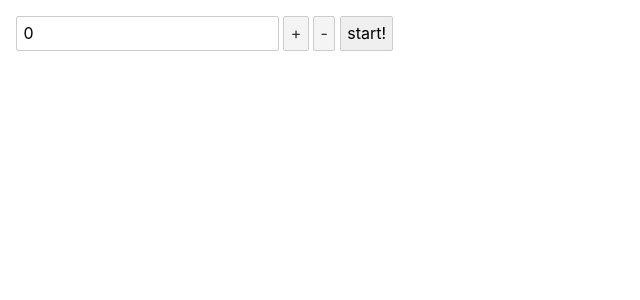
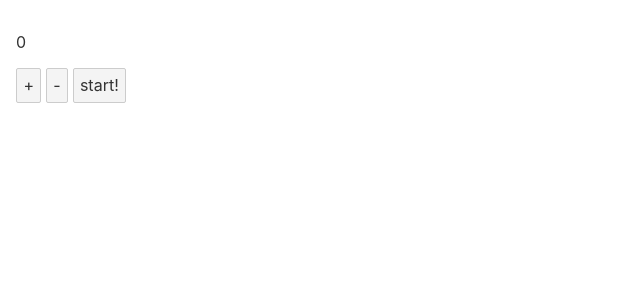
Before and after one commit to hjhjhjkim/my-svelte-project, a Svelte app: page / in a window 1280 px wide. Shown: the top 300 px of the page, without its empty margins (0-640 px from the left). Built offline with nearby package versions, Linux system fonts and the light colour scheme; a web font is replaced by a local one.

Commit message:
timerpractice

```diff
--- a/src/App.svelte
+++ b/src/App.svelte
@@ -9,24 +9,10 @@
     alert("!");
     count = 0;
   }
-
-  var time = 0;
-  function noodle() {
-    clearInterval(time);
-    time = setInterval(timer(), 1000);
-  }
-  function timer() {
-    count = count - 1;
-    document.getElementById("countdown").innerHTML = count;
-    if (count == 0) {
-      clearInterval(time);
-      alert("Time Over");
-    }
-  }
 </script>
 
 <body>
-  <input id="countdown" value={count} />
+  <p id="countdown">{count}</p>
   <button
     on:click={() => {
       count++;
@@ -36,5 +22,20 @@
     on:click={() => {
       count--;
     }}>-</button>
-  <input type="button" value="start!" onclick="noodle()" />
+  <button onclick="noodle()">start!</button>
+  <script>
+    var time = 0;
+    function noodle() {
+      clearInterval(time);
+      time = setInterval(timer(), 1000);
+    }
+    function timer() {
+      document.getElementById("countdown").innerHTML = count = count - 1;
+
+      if (count == 0) {
+        clearInterval(time);
+        alert("Time Over");
+      }
+    }
+  </script>
 </body>
```
